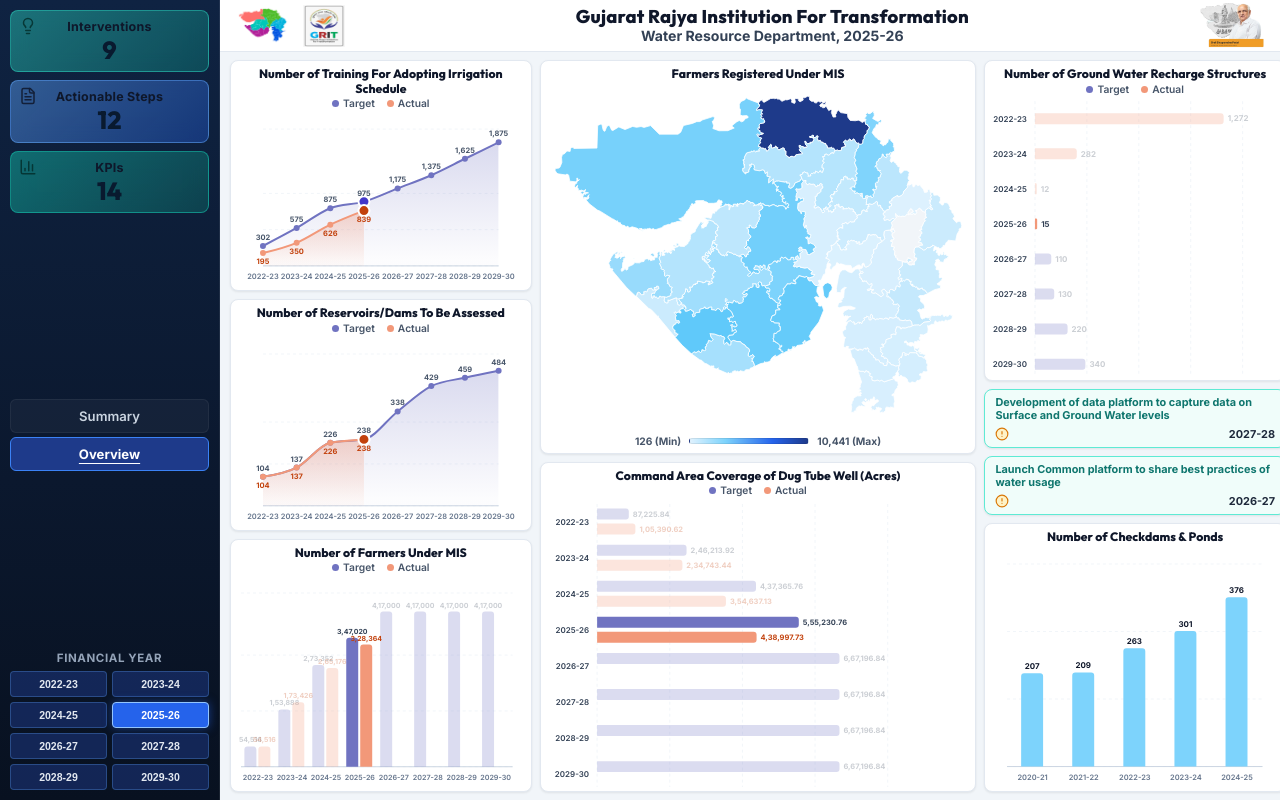
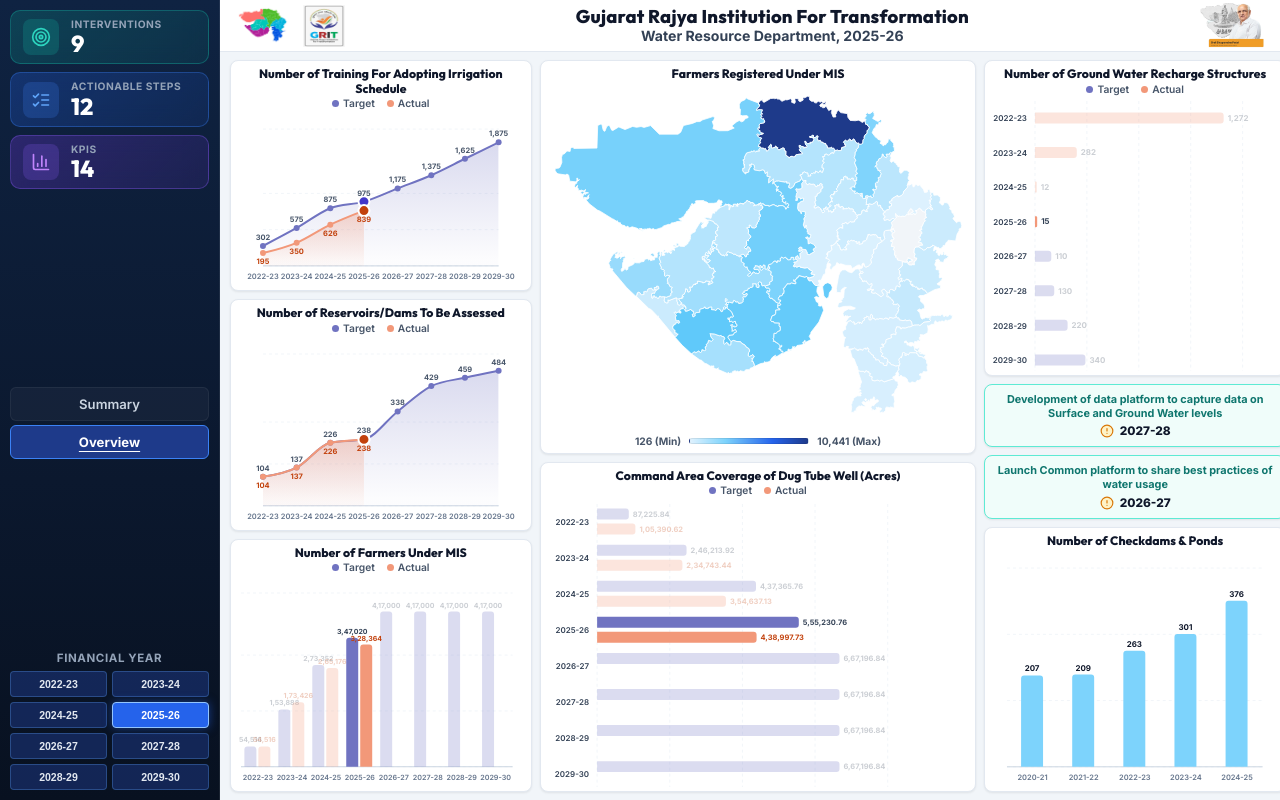
Before and after one commit to abhinavpancholi/wrd-dashboard, a React (Vite) app: page / in a window 1280 px wide. Built offline with nearby package versions, Linux system fonts and the light colour scheme.

Commit message:
feat: center-align action card footer and apply WCD executive stat card styles to sidebar

```diff
--- a/src/components/charts/ActionMilestoneCard.jsx
+++ b/src/components/charts/ActionMilestoneCard.jsx
@@ -8,12 +8,8 @@ export default function ActionMilestoneCard({ title, targetFY }) {
         {title}
       </div>
       <div className="wrd-action-card__footer">
-        <div className="wrd-action-card__badge">
-          <AlertCircle size={14} color="#d97706" fill="#fef3c7" />
-        </div>
-        <div className="wrd-action-card__year">
-          {targetFY}
-        </div>
+        <AlertCircle size={14} color="#d97706" fill="#fef3c7" />
+        <span className="wrd-action-card__year">{targetFY}</span>
       </div>
     </div>
   )
--- a/src/components/layout/Sidebar.jsx
+++ b/src/components/layout/Sidebar.jsx
@@ -1,6 +1,6 @@
 import React from 'react'
 import { NavLink } from 'react-router-dom'
-import { Lightbulb, FileText, BarChart3 } from 'lucide-react'
+import { Target, ListChecks, BarChart3 } from 'lucide-react'
 import useWrdStore from '../../context/WrdStore'
 
 const FY_OPTIONS = [
@@ -18,26 +18,38 @@ function StatCards() {
   const kpis = config?.kpis || 14
 
   return (
-    <div className="wrd-sidebar__top">
+    <div className="wrd-stat-cards">
       {/* 1. Interventions */}
       <div className="wrd-stat-card wrd-stat-card--teal">
-        <Lightbulb size={18} className="wrd-stat-card__icon" />
-        <div className="wrd-stat-card__label">Interventions</div>
-        <div className="wrd-stat-card__value">{interventions}</div>
+        <div className="wrd-stat-card__icon wrd-stat-card__icon--teal">
+          <Target size={20} />
+        </div>
+        <div className="wrd-stat-card__content">
+          <div className="wrd-stat-card__label">INTERVENTIONS</div>
+          <div className="wrd-stat-card__value">{interventions}</div>
+        </div>
       </div>
 
       {/* 2. Actionable Steps */}
       <div className="wrd-stat-card wrd-stat-card--blue">
-        <FileText size={18} className="wrd-stat-card__icon" />
-        <div className="wrd-stat-card__label">Actionable Steps</div>
-        <div className="wrd-stat-card__value">{actionableSteps}</div>
+        <div className="wrd-stat-card__icon wrd-stat-card__icon--blue">
+          <ListChecks size={20} />
+        </div>
+        <div className="wrd-stat-card__content">
+          <div className="wrd-stat-card__label">ACTIONABLE STEPS</div>
+          <div className="wrd-stat-card__value">{actionableSteps}</div>
+        </div>
       </div>
 
       {/* 3. KPIs */}
-      <div className="wrd-stat-card wrd-stat-card--green">
-        <BarChart3 size={18} className="wrd-stat-card__icon" />
-        <div className="wrd-stat-card__label">KPIs</div>
-        <div className="wrd-stat-card__value">{kpis}</div>
+      <div className="wrd-stat-card wrd-stat-card--purple">
+        <div className="wrd-stat-card__icon wrd-stat-card__icon--purple">
+          <BarChart3 size={20} />
+        </div>
+        <div className="wrd-stat-card__content">
+          <div className="wrd-stat-card__label">KPIS</div>
+          <div className="wrd-stat-card__value">{kpis}</div>
+        </div>
       </div>
     </div>
   )
--- a/src/index.css
+++ b/src/index.css
@@ -109,18 +109,21 @@ html, body {
   gap: 8px;
 }
 
-/* Sidebar Stat Cards */
-.wrd-stat-card {
-  border-radius: var(--wrd-radius-md);
-  padding: 8px 10px;
+/* Sidebar Stat Cards (Glassmorphism Dark Blue) */
+.wrd-stat-cards {
   display: flex;
   flex-direction: column;
+  gap: 8px;
+}
+
+.wrd-stat-card {
+  border-radius: 10px;
+  padding: 8px 12px;
+  display: flex;
   align-items: center;
-  justify-content: center;
-  text-align: center;
-  transition: transform 0.15s ease, box-shadow 0.15s ease;
+  gap: 12px;
+  transition: transform 0.2s ease, box-shadow 0.2s ease;
   backdrop-filter: blur(10px);
-  position: relative;
   cursor: default;
 }
 
@@ -129,44 +132,66 @@ html, body {
 }
 
 .wrd-stat-card--teal {
-  background: linear-gradient(135deg, rgba(45, 212, 191, 0.45), rgba(13, 148, 136, 0.35));
-  border: 1px solid rgba(45, 212, 191, 0.5);
-  color: #042f2c;
+  background: linear-gradient(135deg, rgba(13, 148, 136, 0.28), rgba(13, 148, 136, 0.12));
+  border: 1px solid rgba(20, 184, 166, 0.35);
 }
 
 .wrd-stat-card--blue {
-  background: linear-gradient(135deg, rgba(96, 165, 250, 0.45), rgba(37, 99, 235, 0.35));
-  border: 1px solid rgba(96, 165, 250, 0.5);
-  color: #0f172a;
+  background: linear-gradient(135deg, rgba(37, 99, 235, 0.28), rgba(37, 99, 235, 0.12));
+  border: 1px solid rgba(59, 130, 246, 0.35);
 }
 
-.wrd-stat-card--green {
-  background: linear-gradient(135deg, rgba(20, 184, 166, 0.5), rgba(15, 118, 110, 0.4));
-  border: 1px solid rgba(20, 184, 166, 0.6);
-  color: #042f2c;
+.wrd-stat-card--purple {
+  background: linear-gradient(135deg, rgba(124, 58, 237, 0.28), rgba(124, 58, 237, 0.12));
+  border: 1px solid rgba(139, 92, 246, 0.35);
 }
 
 .wrd-stat-card__icon {
-  position: absolute;
-  top: 6px;
-  left: 8px;
-  opacity: 0.85;
+  width: 36px;
+  height: 36px;
+  border-radius: 8px;
+  display: flex;
+  align-items: center;
+  justify-content: center;
+  flex-shrink: 0;
+}
+
+.wrd-stat-card__icon--teal {
+  background: rgba(20, 184, 166, 0.22);
+  color: #2dd4bf;
+}
+
+.wrd-stat-card__icon--blue {
+  background: rgba(59, 130, 246, 0.22);
+  color: #60a5fa;
+}
+
+.wrd-stat-card__icon--purple {
+  background: rgba(139, 92, 246, 0.22);
+  color: #c084fc;
+}
+
+.wrd-stat-card__content {
+  display: flex;
+  flex-direction: column;
+  gap: 2px;
 }
 
 .wrd-stat-card__label {
-  font-size: 0.78rem;
+  font-size: 0.64rem;
   font-weight: 700;
-  color: #0f172a;
-  letter-spacing: 0.02em;
-  margin-bottom: 2px;
+  color: #94a3b8;
+  text-transform: uppercase;
+  letter-spacing: 0.05em;
+  line-height: 1.1;
 }
 
 .wrd-stat-card__value {
   font-family: var(--wrd-font-display);
-  font-size: 1.55rem;
+  font-size: 1.45rem;
   font-weight: 800;
-  color: #091a2f;
-  line-height: 1.1;
+  color: #ffffff;
+  line-height: 1;
 }
 
 /* Sidebar Nav */
@@ -412,12 +437,13 @@ html, body {
   background: #f0fdfa;
   border: 1.5px solid #5eead4;
   border-radius: var(--wrd-radius-md);
-  padding: 6px 10px;
+  padding: 8px 10px;
   display: flex;
   flex-direction: column;
   justify-content: space-between;
   box-shadow: var(--wrd-shadow-card);
   flex-shrink: 0;
+  text-align: center;
 }
 
 .wrd-action-card__text {
@@ -425,28 +451,21 @@ html, body {
   font-weight: 700;
   color: #0f766e;
   line-height: 1.25;
+  text-align: center;
 }
 
 .wrd-action-card__footer {
   display: flex;
   align-items: center;
-  justify-content: space-between;
+  justify-content: center;
+  gap: 6px;
   margin-top: 4px;
 }
 
-.wrd-action-card__badge {
-  display: inline-flex;
-  align-items: center;
-  gap: 3px;
-  font-size: 0.65rem;
-  font-weight: 700;
-  color: #b45309;
-}
-
 .wrd-action-card__year {
-  font-size: 0.68rem;
-  font-weight: 700;
-  color: #1e293b;
+  font-size: 0.74rem;
+  font-weight: 800;
+  color: #0f172a;
 }
 
 /* Gujarat Map */
```
